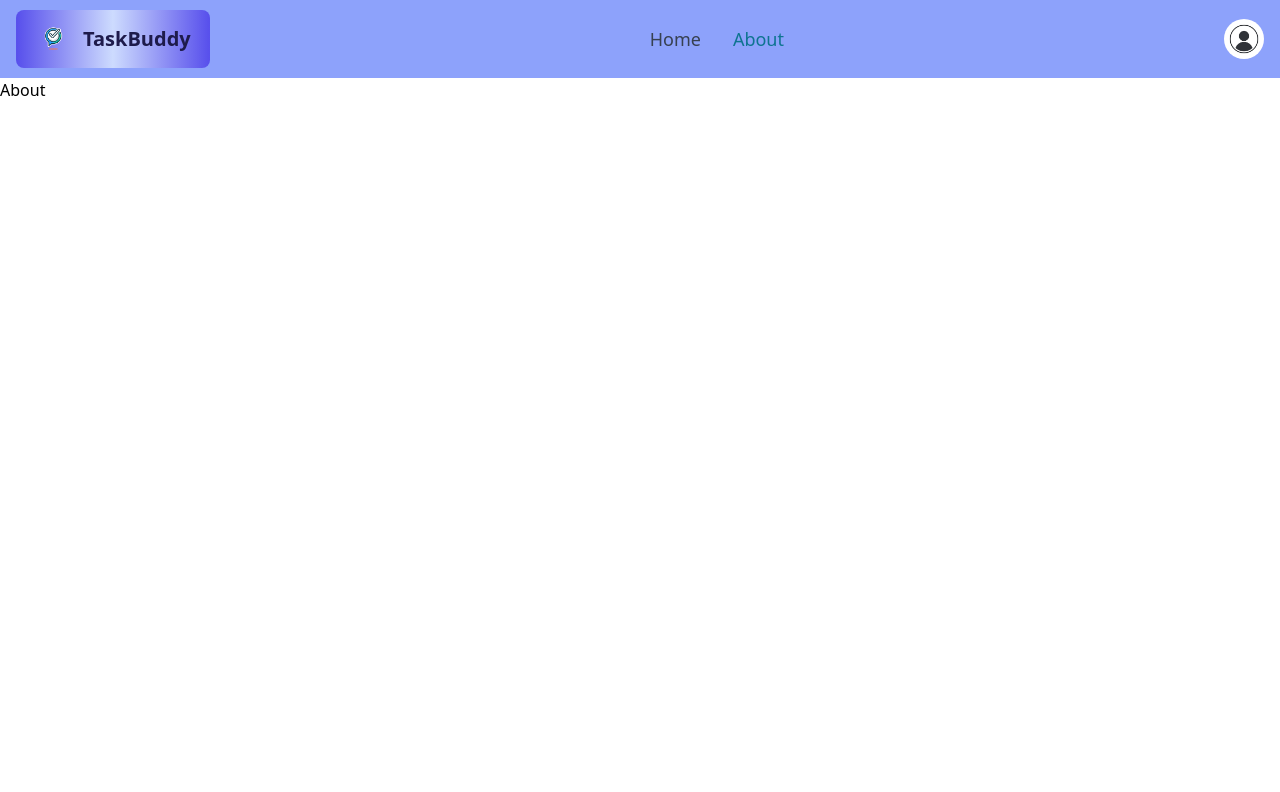
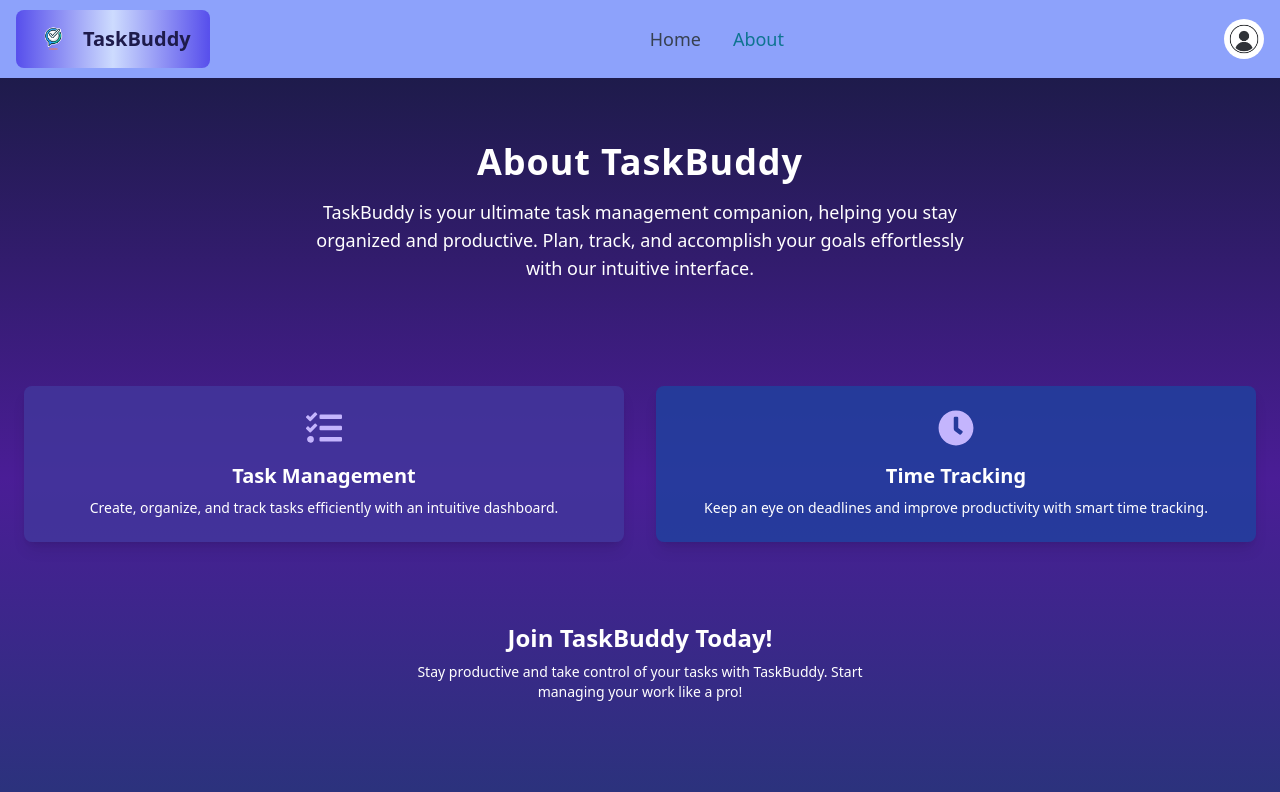
Before and after one commit to Johnvilin-Sibina/Task-Manager-Frontend, a React (Vite) app: page /about in a window 1280 px wide. Shown: the top 792 px of the page. Built offline with nearby package versions, Linux system fonts and the light colour scheme.

Commit message:
About page completed.

```diff
--- a/src/Pages/About.jsx
+++ b/src/Pages/About.jsx
@@ -1,15 +1,53 @@
-import React from 'react';
-import Navigationbar from '../Components/Navigationbar';
+import React from "react";
+import Navigationbar from "../Components/Navigationbar";
+import { FaTasks, FaClock } from "react-icons/fa";
 
 const About = () => {
-    return (
-        <>
-        <Navigationbar />
-        <div>
-            <h1>About</h1>
+  return (
+    <>
+      <Navigationbar />
+      <div className="min-h-screen bg-gradient-to-b from-indigo-950 via-purple-900 to-blue-900 text-white">
+        <div className="container mx-auto px-6 py-16 text-center">
+          <h1 className="text-4xl font-extrabold tracking-wide mb-4">
+            About TaskBuddy
+          </h1>
+          <p className="text-lg max-w-2xl mx-auto">
+            TaskBuddy is your ultimate task management companion, helping you
+            stay organized and productive. Plan, track, and accomplish your goals
+            effortlessly with our intuitive interface.
+          </p>
         </div>
-        </>
-    );
+
+        <div className="container mx-auto px-6 py-10 grid md:grid-cols-2 gap-8">
+          <div className="bg-indigo-800/80 p-6 rounded-lg shadow-lg text-center">
+            <FaTasks className="text-4xl mx-auto text-violet-300 mb-4" />
+            <h2 className="text-xl font-semibold">Task Management</h2>
+            <p className="mt-2 text-sm">
+              Create, organize, and track tasks efficiently with an intuitive
+              dashboard.
+            </p>
+          </div>
+
+          <div className="bg-blue-800/80 p-6 rounded-lg shadow-lg text-center">
+            <FaClock className="text-4xl mx-auto text-violet-300 mb-4" />
+            <h2 className="text-xl font-semibold">Time Tracking</h2>
+            <p className="mt-2 text-sm">
+              Keep an eye on deadlines and improve productivity with smart time
+              tracking.
+            </p>
+          </div>
+        </div>
+
+        <div className="text-center py-10">
+          <h2 className="text-2xl font-bold">Join TaskBuddy Today!</h2>
+          <p className="mt-2 text-sm max-w-lg mx-auto">
+            Stay productive and take control of your tasks with TaskBuddy.
+            Start managing your work like a pro!
+          </p>
+        </div>
+      </div>
+    </>
+  );
 };
 
 export default About;
```
